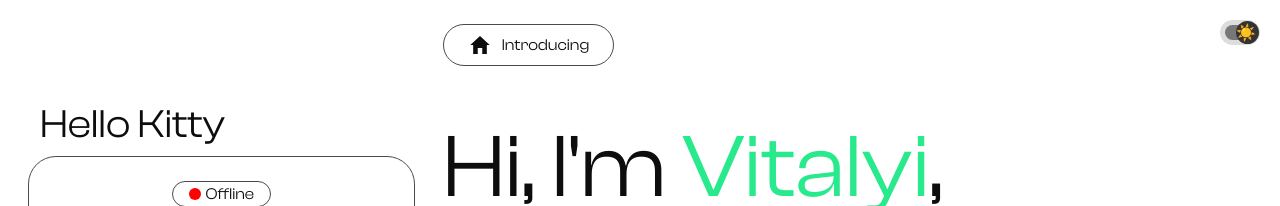
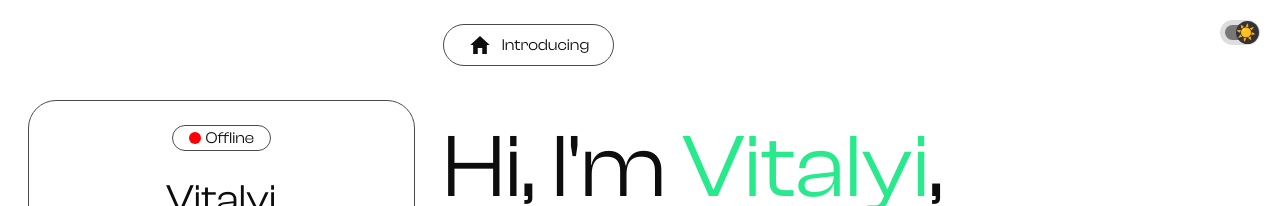
Before and after one commit to Carterjamesq/wedeveler-app, a React (Create React App) app: page / in a window 1280 px wide. Shown: the top 206 px of the page. Built offline with nearby package versions, Linux system fonts and the light colour scheme; no server answers.

Commit message:
h1 added deleted

```diff
--- a/src/components/ProfileCard.jsx
+++ b/src/components/ProfileCard.jsx
@@ -34,9 +34,6 @@ const ProfileCard = () => {
 
   return (
     <div className="row fixed mb-5">
-      <div>
-        <h1>Hello Kitty</h1>
-      </div>
       <div
         className="col-lg border rounded-card px-4 py-4 text-center"
         ref={boxRef}
```
